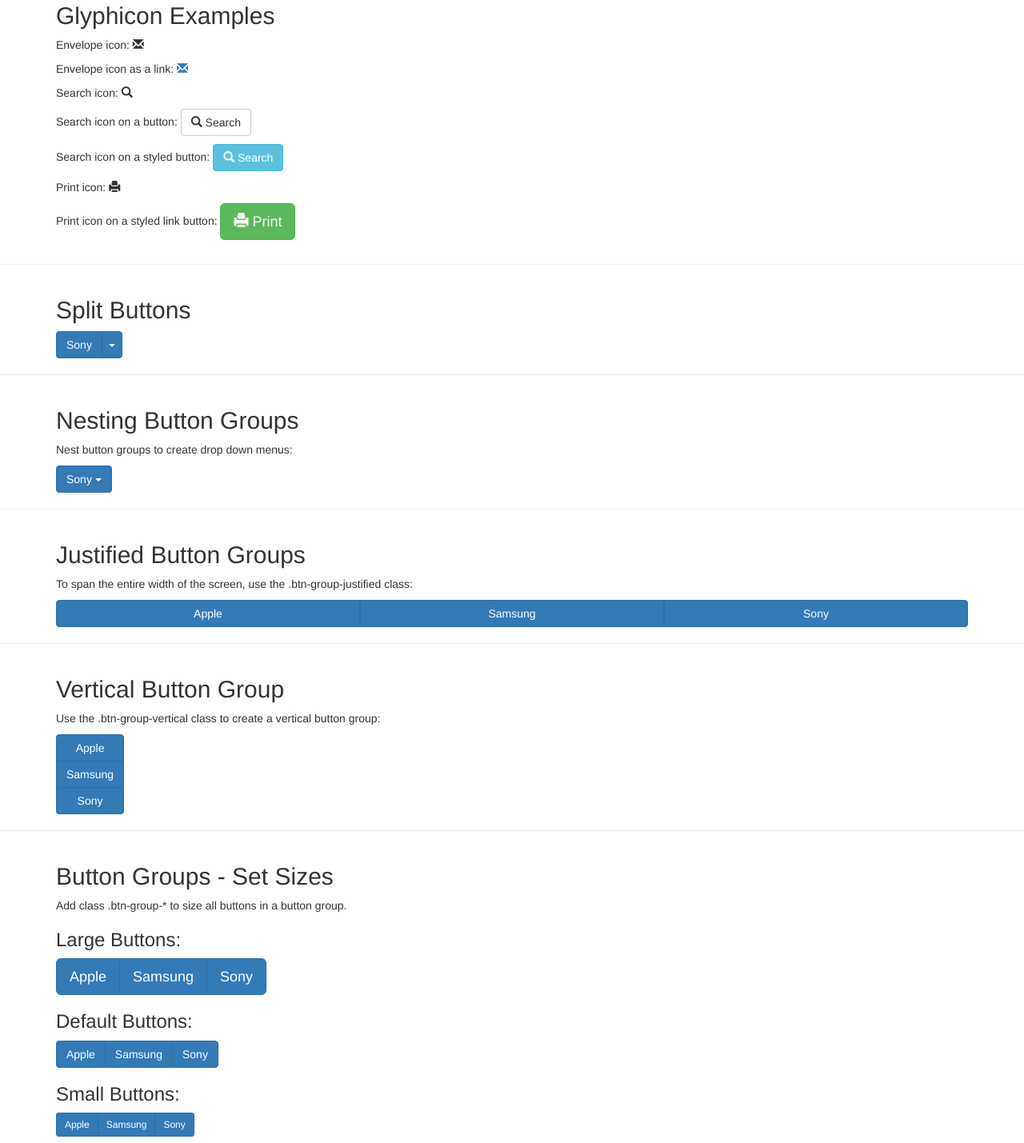
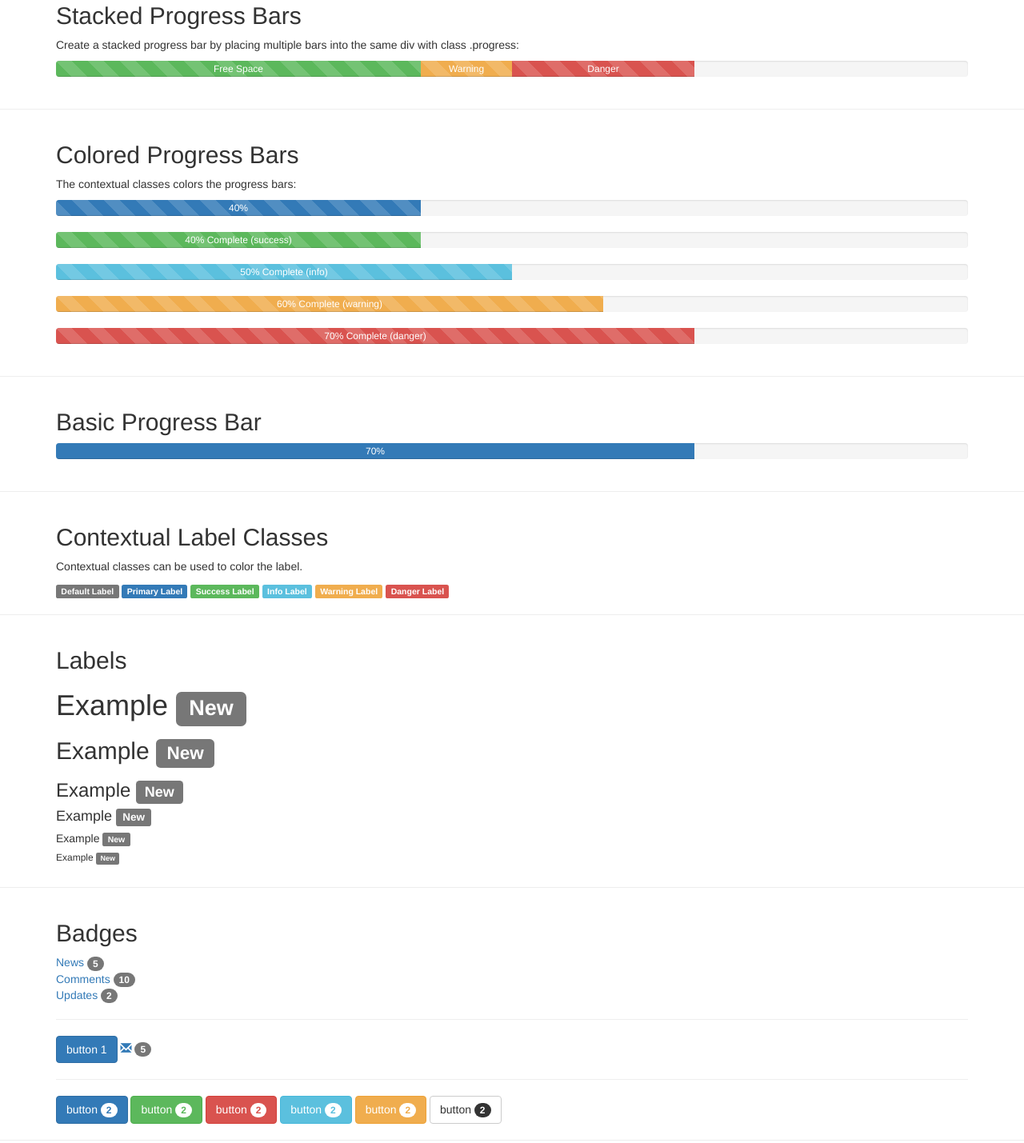
Before and after one commit to stevenkcolin/bootstrapDemo, a website built with webpack: page index_demo004.html in a window 1280 px wide. Shown: the part 17-1446 px from the top of the page at 80% size. Built offline with nearby package versions, Linux system fonts and the light colour scheme.

Commit message:
提交进度条，提交按钮，label

```diff
--- a/index_demo004.html
+++ b/index_demo004.html
@@ -11,6 +11,105 @@
 
 </head>
 <body>
+  <div class="container">
+    <h2>Stacked Progress Bars</h2>
+    <p>Create a stacked progress bar by placing multiple bars into the same div with class .progress:</p>
+    <div class="progress">
+      <div class="progress-bar progress-bar-success progress-bar-striped" role="progressbar" style="width:40%">
+        Free Space
+      </div>
+      <div class="progress-bar progress-bar-warning progress-bar-striped" role="progressbar" style="width:10%">
+        Warning
+      </div>
+      <div class="progress-bar progress-bar-danger progress-bar-striped" role="progressbar" style="width:20%">
+        Danger
+      </div>
+    </div>
+  </div>
+
+<hr>
+  <div class="container">
+  <h2>Colored Progress Bars</h2>
+  <p>The contextual classes colors the progress bars:</p>
+  <div class="progress">
+  <div class="progress-bar progress-bar-striped active" role="progressbar"
+  aria-valuenow="40" aria-valuemin="0" aria-valuemax="100" style="width:40%">
+    40%
+  </div>
+</div>
+  <div class="progress">
+    <div class="progress-bar progress-bar-success progress-bar-striped" role="progressbar" aria-valuenow="40" aria-valuemin="0" aria-valuemax="100" style="width:40%">
+      40% Complete (success)
+    </div>
+  </div>
+  <div class="progress">
+    <div class="progress-bar progress-bar-info progress-bar-striped" role="progressbar" aria-valuenow="50" aria-valuemin="0" aria-valuemax="100" style="width:50%">
+      50% Complete (info)
+    </div>
+  </div>
+  <div class="progress">
+    <div class="progress-bar progress-bar-warning progress-bar-striped" role="progressbar" aria-valuenow="60" aria-valuemin="0" aria-valuemax="100" style="width:60%">
+      60% Complete (warning)
+    </div>
+  </div>
+  <div class="progress">
+    <div class="progress-bar progress-bar-danger progress-bar-striped" role="progressbar" aria-valuenow="70" aria-valuemin="0" aria-valuemax="100" style="width:70%">
+      70% Complete (danger)
+    </div>
+  </div>
+</div>
+  <hr>
+
+  <div class="container">
+  <h2>Basic Progress Bar</h2>
+  <div class="progress">
+    <div class="progress-bar" role="progressbar" aria-valuenow="70"
+    aria-valuemin="0" aria-valuemax="100" style="width:70%">
+      70%
+    </div>
+  </div>
+</div>
+
+  <hr>
+  <div class="container">
+    <h2>Contextual Label Classes</h2>
+    <p>Contextual classes can be used to color the label.</p>
+    <span class="label label-default">Default Label</span>
+    <span class="label label-primary">Primary Label</span>
+    <span class="label label-success">Success Label</span>
+    <span class="label label-info">Info Label</span>
+    <span class="label label-warning">Warning Label</span>
+    <span class="label label-danger">Danger Label</span>
+  </div>
+  <hr>
+  <div class="container">
+  <h2>Labels</h2>
+  <h1>Example <span class="label label-default">New</span></h1>
+  <h2>Example <span class="label label-default">New</span></h2>
+  <h3>Example <span class="label label-default">New</span></h3>
+  <h4>Example <span class="label label-default">New</span></h4>
+  <h5>Example <span class="label label-default">New</span></h5>
+  <h6>Example <span class="label label-default">New</span></h6>
+</div>
+  <hr>
+  <div class="container">
+  <h2>Badges</h2>
+  <a href="#">News <span class="badge">5</span></a><br>
+  <a href="#">Comments <span class="badge">10</span></a><br>
+  <a href="#">Updates <span class="badge">2</span></a><br><hr>
+  <button class="btn btn-primary">button 1</button>
+  <a href="#"><span class="glyphicon glyphicon-envelope"></span></a>
+  <span class="badge">5</span><br>
+  <hr>
+  <button class="btn btn-primary">button <span class="badge">2</span></button>
+  <button class="btn btn-success">button <span class="badge">2</span></button>
+  <button class="btn btn-danger">button <span class="badge">2</span></button>
+  <button class="btn btn-info">button <span class="badge">2</span></button>
+  <button class="btn btn-warning">button <span class="badge">2</span></button>
+  <button class="btn btn-default">button <span class="badge">2</span></button>
+</div>
+<hr>
+
   <div class="container">
     <h2>Glyphicon Examples</h2>
     <p>Envelope icon: <span class="glyphicon glyphicon-envelope"></span></p>
```
